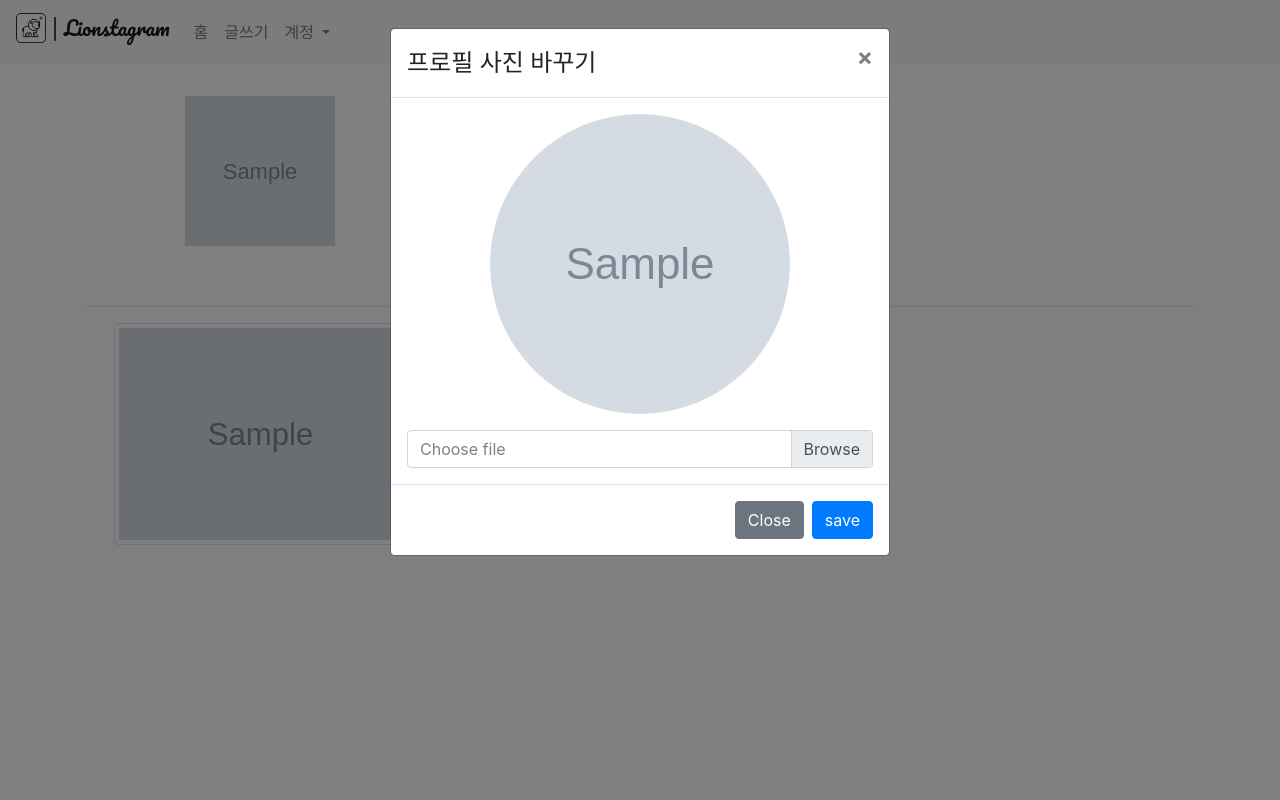
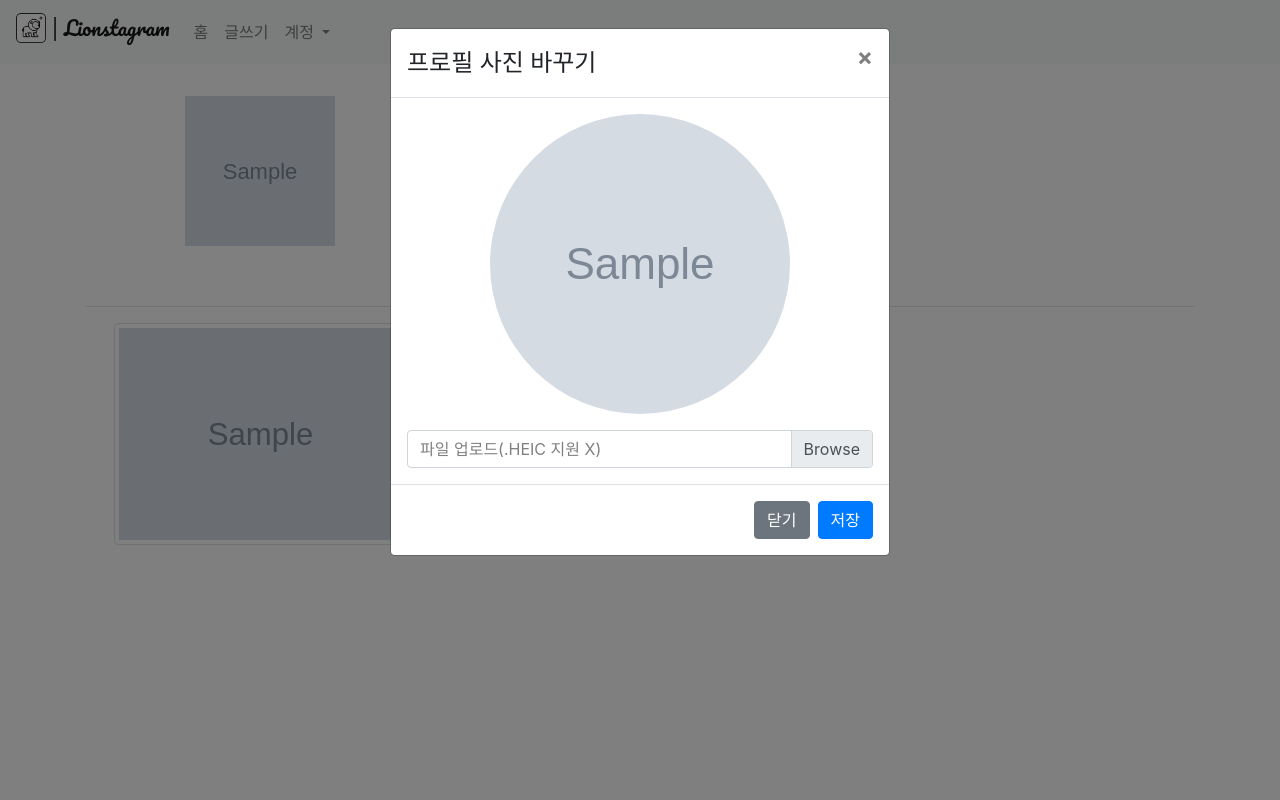
Before and after one commit to likelionmju/lionstagram, a Django app: a page that uses account/templates/userpage.html in a window 1280 px wide, after a click on "프로필 사진 바꾸기". Run offline with Django 3.2, Linux system fonts and the light colour scheme; tables that the repository leaves empty hold one stand-in row (values such as "Sample post"); grey boxes marked "Sample" are stand-in pictures; some libraries are stand-ins or nearby versions.

Commit message:
Modified Templates: New, UserPage

```diff
--- a/account/templates/userpage.html
+++ b/account/templates/userpage.html
@@ -37,12 +37,12 @@
                 {% endfor %}
                 <div class="custom-file" style="margin-top:1em;">
                   <input type="file" class="custom-file-input" name="image" id="image">
-                  <label class="custom-file-label" for="image" style="color: grey;">Choose file</label>
+                  <label class="custom-file-label" for="image" style="color: grey;">파일 업로드(.HEIC 지원 X)</label>
                 </div>
               </div>
               <div class="modal-footer">
-                <button type="button" class="btn btn-secondary" data-dismiss="modal">Close</button>
-                <input type="submit" class="btn btn-primary" value="save">
+                <button type="button" class="btn btn-secondary" data-dismiss="modal">닫기</button>
+                <input type="submit" class="btn btn-primary" value="저장">
               </div>
             </form>
           </div>
--- a/page/templates/post_new.html
+++ b/page/templates/post_new.html
@@ -19,7 +19,7 @@
               <br>
               <div class="custom-file">
                 <input type="file" class="custom-file-input" name="image" id="image">
-                <label class="custom-file-label" for="image" style="color: grey;">Choose file</label>
+                <label class="custom-file-label" for="image" style="color: grey;">파일 업로드(.HEIC 지원 X)</label>
               </div>
             </div>
             <hr>
```
